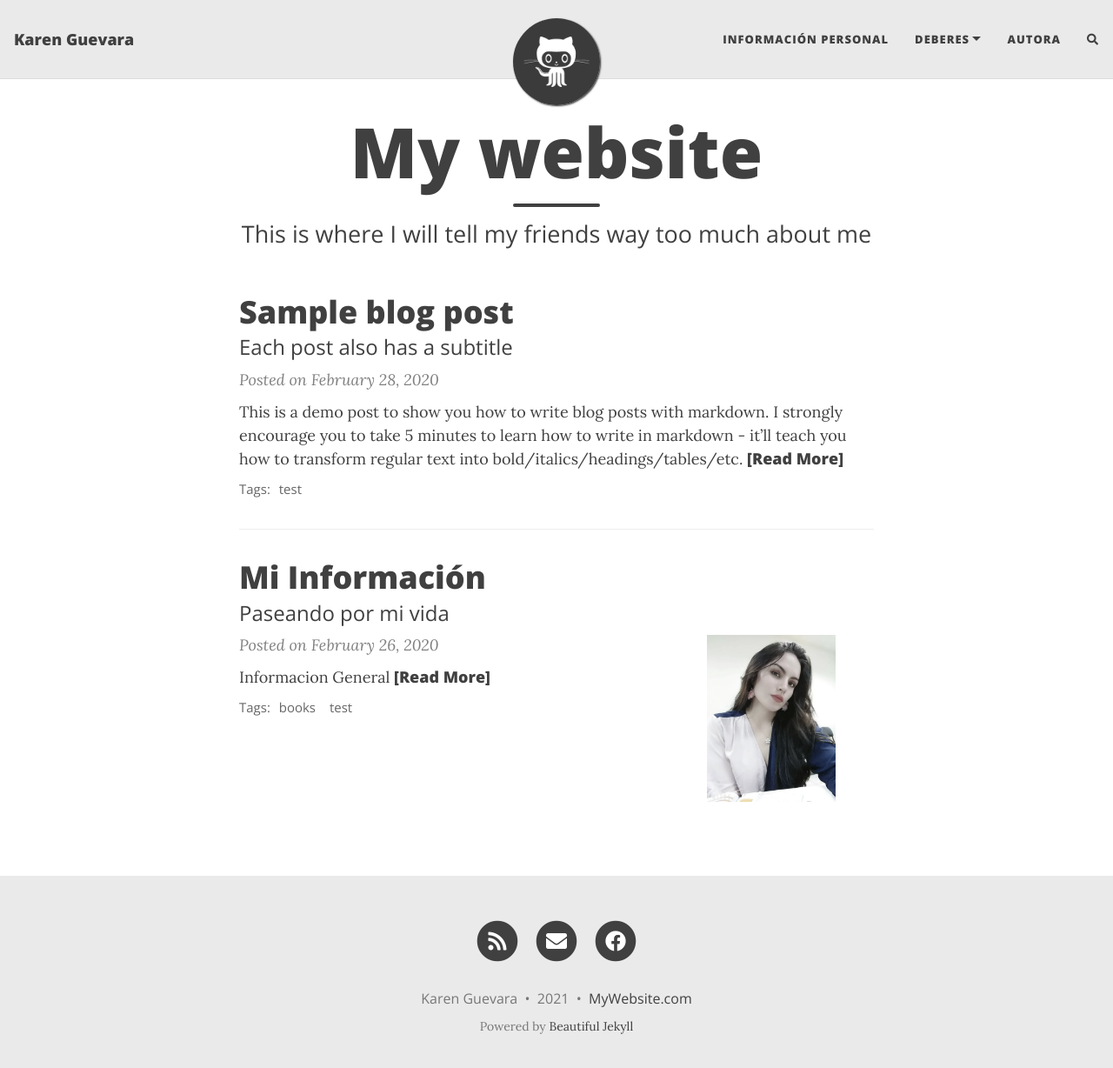
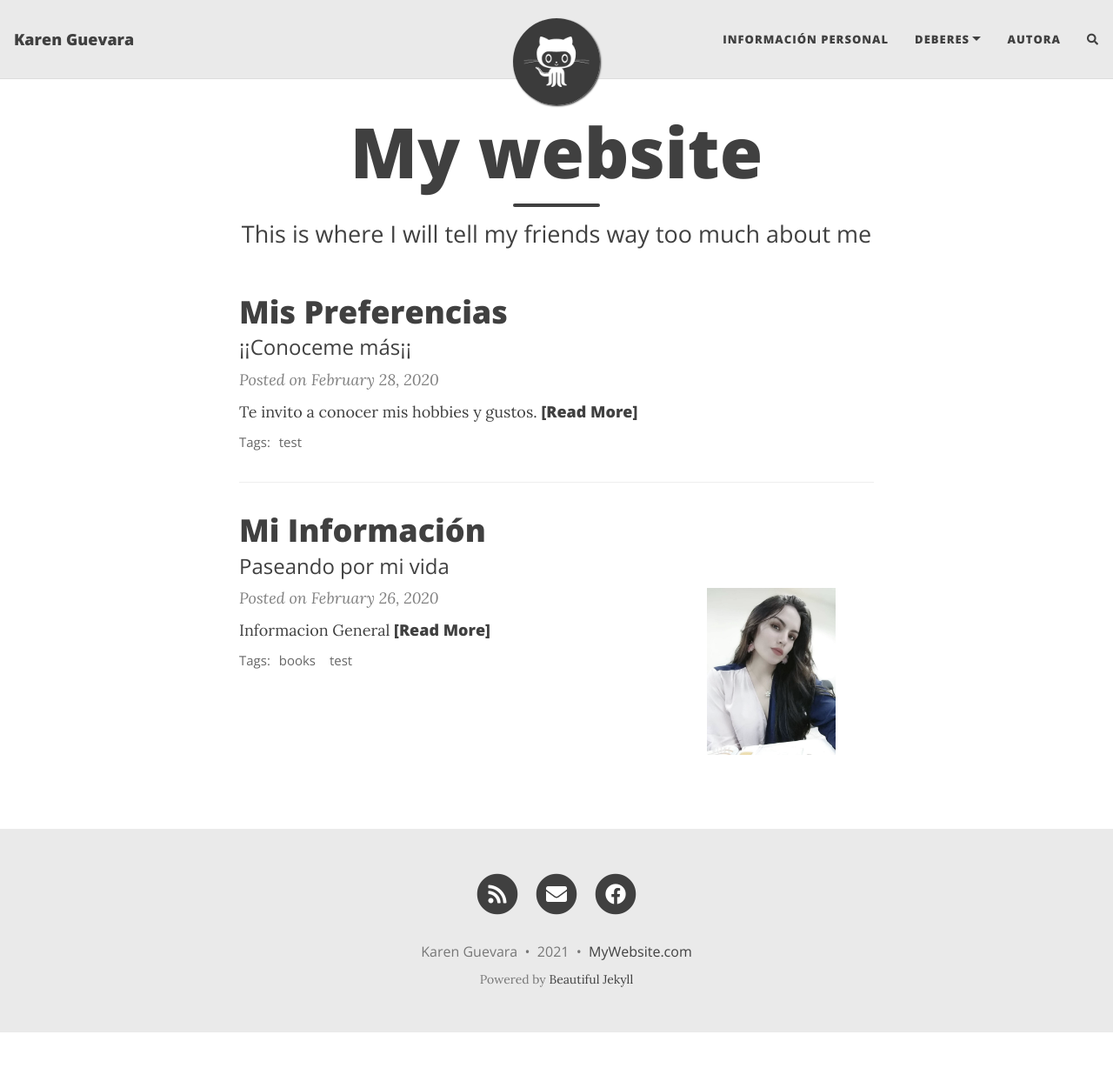
Before and after one commit to KarenGuevar8/KarenGuevar8.github.io, a Jekyll site: the page built from index.html, in a window 1280 px wide and 1241 px high. Shown: the top 1228 px of the window at 87% size. Built offline with Jekyll 4.4.1, drawn with Linux system fonts in a browser that asks for light colours; nearby versions of some CDN libraries; the list of posts is cut into pages by our own code; comment, search, counter and statistics services are not loaded.

Commit message:
Update 2020-02-28-test-markdown.md

````diff
--- a/_posts/2020-02-28-test-markdown.md
+++ b/_posts/2020-02-28-test-markdown.md
@@ -1,76 +1,30 @@
 ---
 layout: post
-title: Sample blog post
-subtitle: Each post also has a subtitle
+title: Mis Preferencias
+subtitle: ¡¡Conoceme más¡¡
 gh-repo: daattali/beautiful-jekyll
 gh-badge: [star, fork, follow]
 tags: [test]
 comments: true
 ---
 
-This is a demo post to show you how to write blog posts with markdown.  I strongly encourage you to [take 5 minutes to learn how to write in markdown](https://markdowntutorial.com/) - it'll teach you how to transform regular text into bold/italics/headings/tables/etc.
+Te invito a conocer mis hobbies y gustos.
 
-**Here is some bold text**
+**Mis comídas**
 
-## Here is a secondary heading
-
-Here's a useless table:
-
-| Number | Next number | Previous number |
-| :------ |:--- | :--- |
-| Five | Six | Four |
-| Ten | Eleven | Nine |
-| Seven | Eight | Six |
-| Two | Three | One |
+## Ceviche de conchas
 
 
-How about a yummy crepe?
 
-![Crepe](https://s3-media3.fl.yelpcdn.com/bphoto/cQ1Yoa75m2yUFFbY2xwuqw/348s.jpg)
 
-It can also be centered!
 
-![Crepe](https://s3-media3.fl.yelpcdn.com/bphoto/cQ1Yoa75m2yUFFbY2xwuqw/348s.jpg){: .mx-auto.d-block :}
+![Ceviche](https://bucanero.restaurant/wp-content/uploads/2020/12/ceviche-de-conchas-2.jpg)
 
-Here's a code chunk:
+Encebollado
 
-~~~
-var foo = function(x) {
-  return(x + 5);
-}
-foo(3)
-~~~
+![Encebollado](https://turecetavegana.com/wp-content/uploads/2020/02/Receta-de-encebollado-ecuatoriano-vegano-sin-pescado.jpg)
 
-And here is the same code with syntax highlighting:
 
-```javascript
-var foo = function(x) {
-  return(x + 5);
-}
-foo(3)
-```
-
-And here is the same code yet again but with line numbers:
-
-{% highlight javascript linenos %}
-var foo = function(x) {
-  return(x + 5);
-}
-foo(3)
-{% endhighlight %}
-
-## Boxes
-You can add notification, warning and error boxes like this:
-
-### Notification
-
-{: .box-note}
-**Note:** This is a notification box.
-
-### Warning
-
-{: .box-warning}
-**Warning:** This is a warning box.
 
 ### Error
 
````
